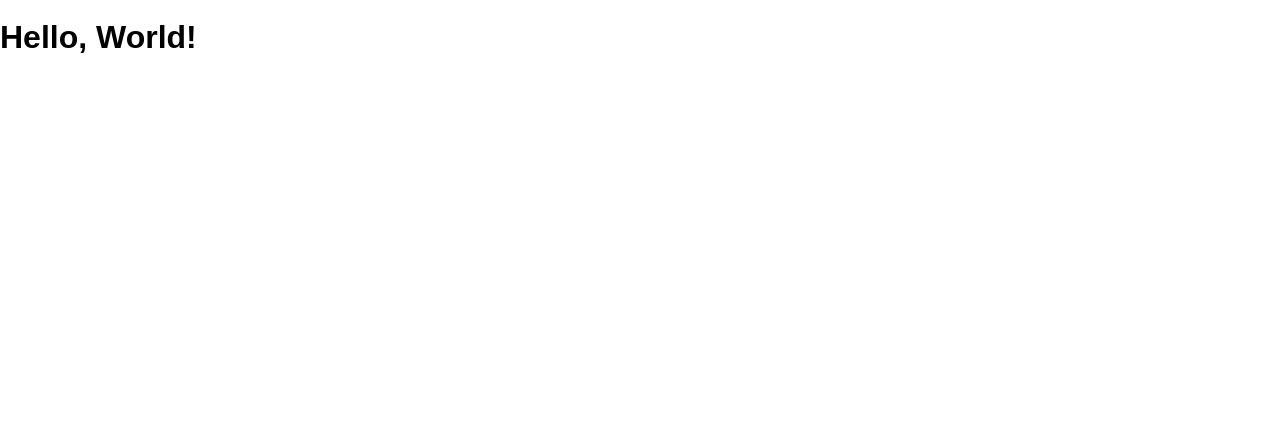
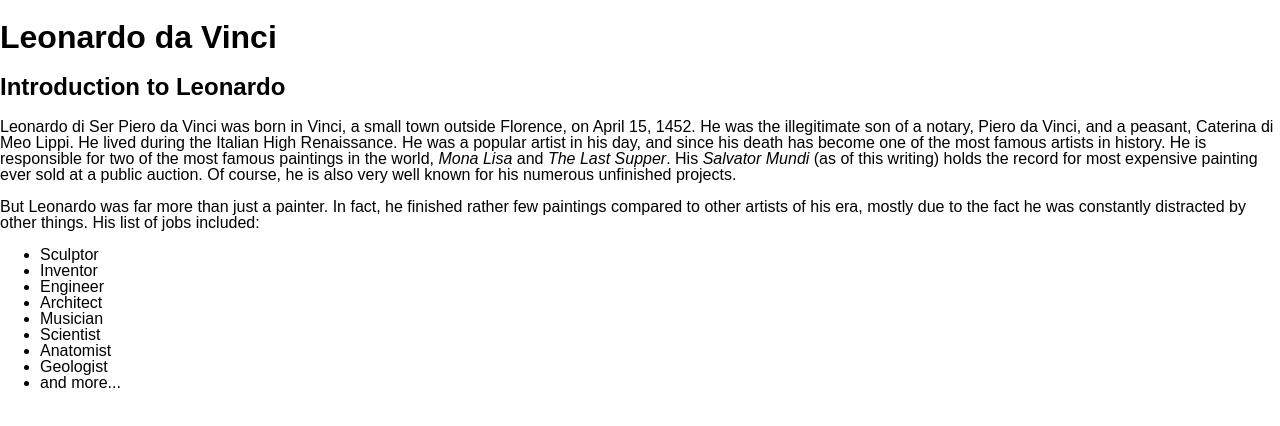
Before and after one commit to vickiticki/hello-html, a plain HTML site: page public/index.html in a window 1280 px wide. Drawn offline with Linux system fonts and the light colour scheme.

Commit message:
need to find some pics...

```diff
--- a/public/index.html
+++ b/public/index.html
@@ -3,11 +3,40 @@
   <head lang="en">
     <meta charset="UTF-8" />
     <meta name="viewport" content="width=device-width, initial-scale=1" />
-    <title>Hello, HTML</title>
+    <title>Leonardo da Vinci</title>
     <link rel="shortcut icon" href="/favicon.ico" />
     <link rel="stylesheet" href="/screen.css" />
   </head>
   <body>
-    <h1 class="hello-world">Hello, World!</h1>
+    <h1 class="hello-world">Leonardo da Vinci</h1>
+    <h2>Introduction to Leonardo</h2>
+    <p>
+      Leonardo di Ser Piero da Vinci was born in Vinci, a small town outside
+      Florence, on April 15, 1452. He was the illegitimate son of a notary,
+      Piero da Vinci, and a peasant, Caterina di Meo Lippi. He lived during the
+      Italian High Renaissance. He was a popular artist in his day, and since
+      his death has become one of the most famous artists in history. He is
+      responsible for two of the most famous paintings in the world,
+      <em>Mona Lisa</em> and <em>The Last Supper</em>. His
+      <em>Salvator Mundi</em> (as of this writing) holds the record for most
+      expensive painting ever sold at a public auction. Of course, he is also
+      very well known for his numerous unfinished projects.
+    </p>
+    <p>
+      But Leonardo was far more than just a painter. In fact, he finished rather
+      few paintings compared to other artists of his era, mostly due to the fact
+      he was constantly distracted by other things. His list of jobs included:
+    </p>
+    <ul>
+      <li>Sculptor</li>
+      <li>Inventor</li>
+      <li>Engineer</li>
+      <li>Architect</li>
+      <li>Musician</li>
+      <li>Scientist</li>
+      <li>Anatomist</li>
+      <li>Geologist</li>
+      <li>and more...</li>
+    </ul>
   </body>
 </html>
```
